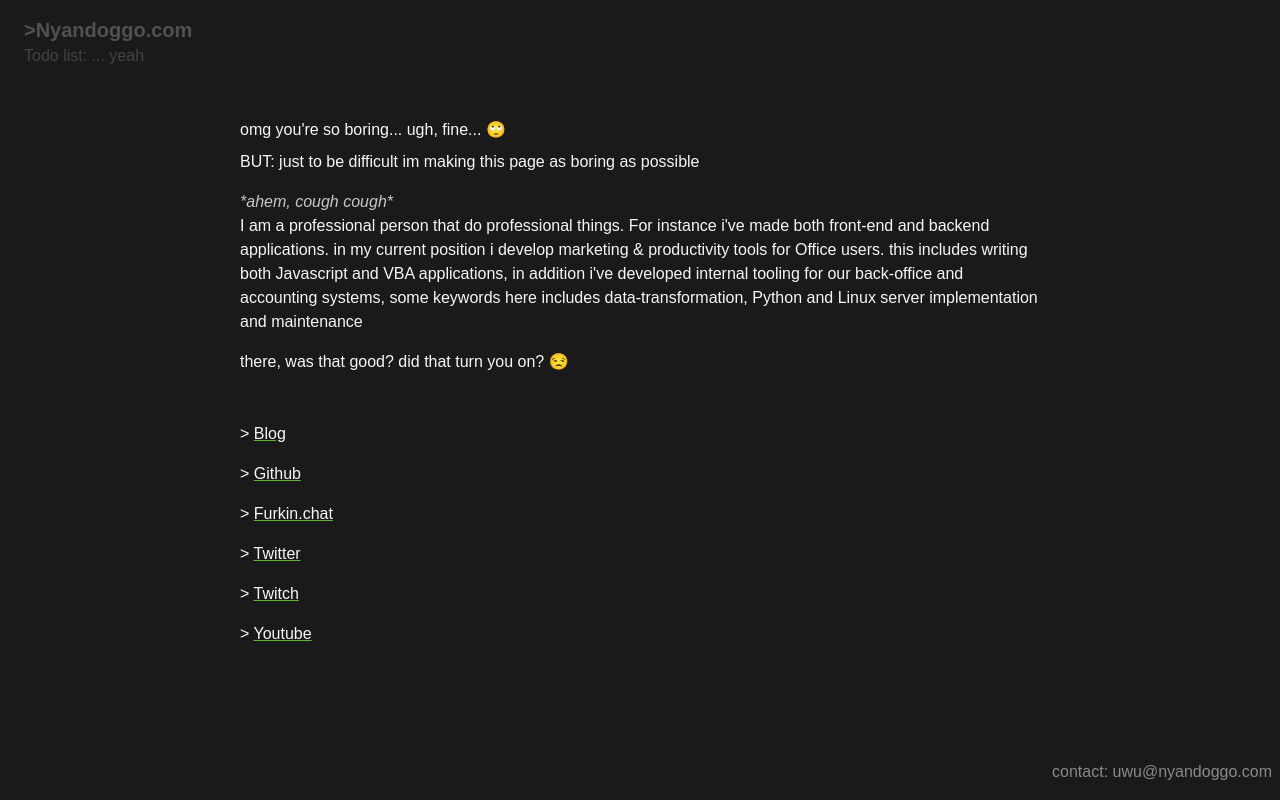
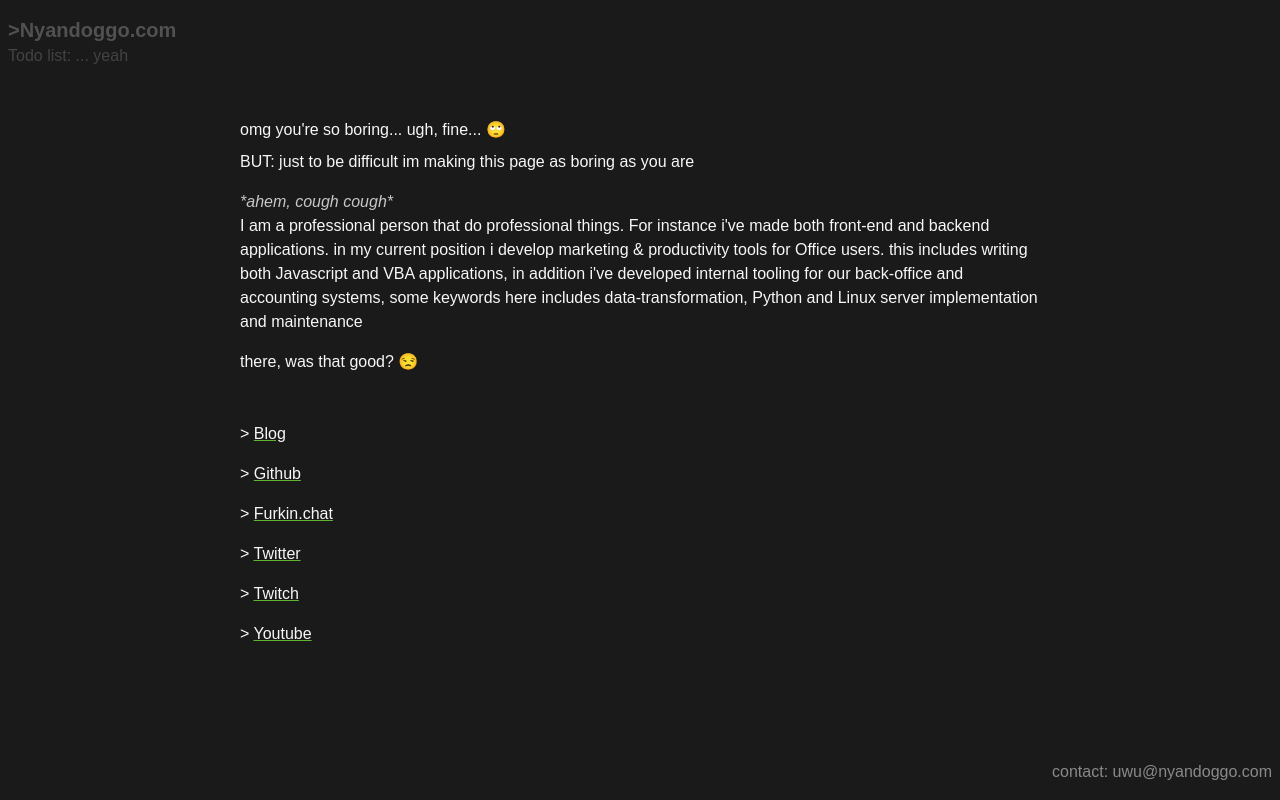
Before and after one commit to Nyan-Doggo/nyandoggo.com, a Next.js app: page /boomer in a window 1280 px wide. Built offline with nearby package versions, Linux system fonts and the light colour scheme.

Commit message:
minor changes

```diff
--- a/app/boomer/page.tsx
+++ b/app/boomer/page.tsx
@@ -6,7 +6,7 @@ export default function Boomer() {
                 fine... 🙄
             </p>
             <p className="mt-2">
-                BUT: just to be difficult im making this page as boring as possible
+                BUT: just to be difficult im making this page as boring as you are
             </p>
 
             <p className="mt-4">
@@ -21,7 +21,7 @@ export default function Boomer() {
             </p>
 
             <p className="mt-4 mb-12">
-                there, was that good? did that turn you on? 😒
+                there, was that good? 😒
             </p>
 
             <p className="mt-4">&gt; <a target="_blank" href="https://blog.nyandoggo.com" className="underline decoration-green-500">Blog</a></p>
--- a/app/layout.tsx
+++ b/app/layout.tsx
@@ -15,7 +15,7 @@ export default function RootLayout({ children, }: { children: React.ReactNode })
         <div className="flex flex-col min-h-screen">
           <header className="w-full flex mt-4 px-2">
             <Link href="/">
-              <div className='border-b-2 border-green-200 border-opacity-0 hover:border-opacity-100 rounded-xltransition duration-700 px-4'>
+              <div className='border-b-2 border-green-200 border-opacity-0 hover:border-opacity-100 transition duration-700 pr-4'>
                 <h1 className="text-xl font-bold text-gray-600">
                   &gt;Nyandoggo.com
                 </h1>
@@ -27,7 +27,7 @@ export default function RootLayout({ children, }: { children: React.ReactNode })
           </header>
 
 
-          <main className="mb-auto w-full flex flex-col">
+          <main className="mb-auto w-full flex flex-col px-2">
             {children}
           </main>
 
--- a/app/page.tsx
+++ b/app/page.tsx
@@ -9,7 +9,7 @@ export default function Home() {
         It{"\'"}s usually 2AM
       </h3>
 
-      <div className="grid grid-cols-3 gap-8 mb-12">
+      <div className="grid md:grid-cols-3 gap-8 mb-12">
         <img alt="moomin-cup" src="/moomin/1.jpg" className="object-cover max-h-[400px] w-full filter grayscale transition hover:grayscale-0 duration-700" />
         <div className="flex hover:bg-gray-600 hover:text-green-100 transition duration-700 px-6">
           <Link className="m-auto" href="/boomer">
@@ -52,7 +52,7 @@ export default function Home() {
         <img alt="moomin-cup" src="/moomin/6.jpg" className="object-cover max-h-[400px] w-full filter grayscale transition hover:grayscale-0 duration-700" />
         <div className="flex hover:bg-gray-600 hover:text-green-100 transition duration-700 px-6">
           <p className="m-auto text-lg">
-            i wonder if he still thinks of me
+            I wonder if he still thinks of me
           </p>
         </div>
 
```
